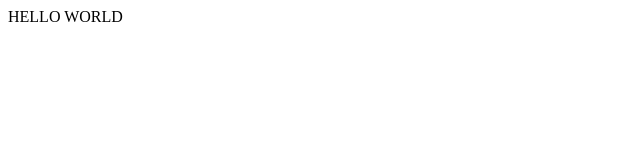
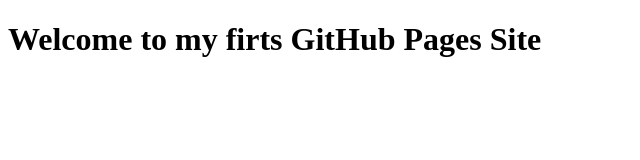
Before and after one commit to DanWekoya/GHP_TEST, a plain HTML site: page Index.html in a window 1280 px wide. Shown: the whole page, without its empty margins (0-640 px from the left). Drawn offline with Linux system fonts and the light colour scheme.

Commit message:
Update Index.html

```diff
--- a/Index.html
+++ b/Index.html
@@ -1,2 +1,6 @@
 <!DOCTYPE html>
-<html>HELLO WORLD</html>
+<html>
+<Body>
+  <h1>Welcome to my firts GitHub Pages Site</h1>
+</Body>
+</html>
```
